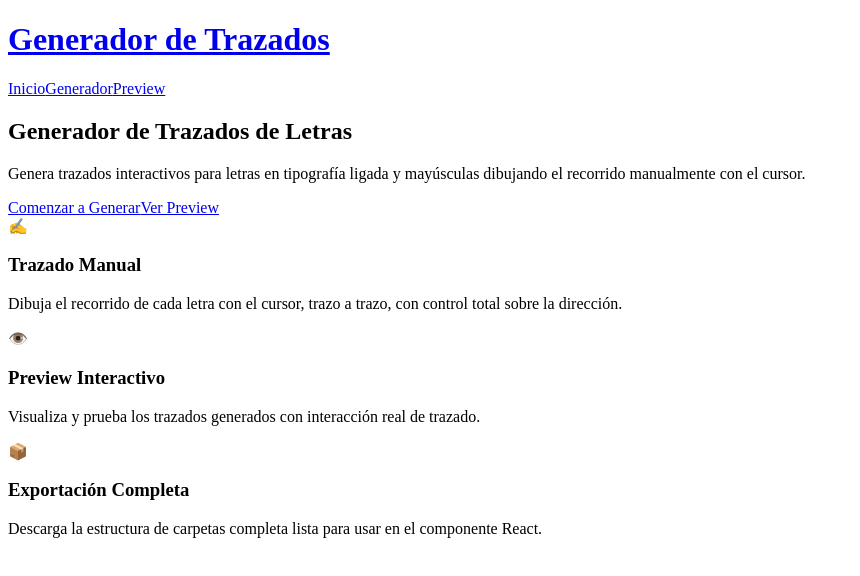
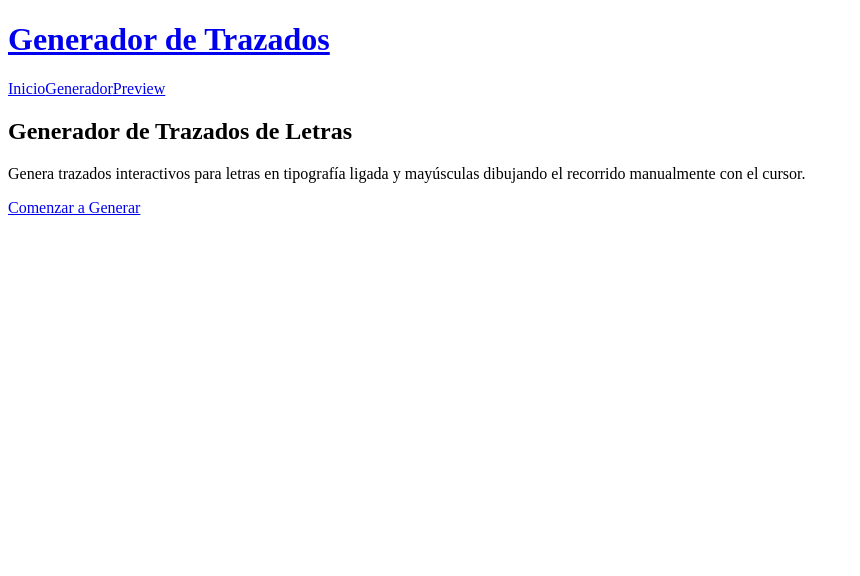
Before and after one commit to luiswalteru/pruebas-trazados, a React (Vite) app: page / in a window 1280 px wide. Shown: the top 576 px of the page, without its empty margins (0-860 px from the left). Built offline with nearby package versions, Linux system fonts and the light colour scheme; the HTML template or start-up script is replaced by a standard one.

Commit message:
fix: fixes interfaz

```diff
--- a/src/pages/GeneratorPage.jsx
+++ b/src/pages/GeneratorPage.jsx
@@ -235,7 +235,7 @@ export default function GeneratorPage() {
           <div className="svg-mode-info">
             <p>Dibujarás el recorrido de cada trazado con el cursor en el paso 3.</p>
             <p style={{ fontSize: '0.85rem', color: '#888', marginBottom: 12 }}>
-              Opcionalmente, carga una fuente como referencia visual para ver la forma de las letras mientras dibujas.
+              Carga la fuente de referencia sobre la cual se realizará el trazado.
             </p>
             <div style={{ display: 'flex', gap: 10, justifyContent: 'center', alignItems: 'center', flexWrap: 'wrap' }}>
               <input
@@ -246,9 +246,9 @@ export default function GeneratorPage() {
                 style={{ display: 'none' }}
               />
               <button className="btn btn-secondary" onClick={() => refFontInputRef.current?.click()}>
-                {refFontName ? `Referencia: ${refFontName}` : 'Cargar fuente de referencia (opcional)'}
+                {refFontName ? `Referencia: ${refFontName}` : 'Cargar fuente de referencia'}
               </button>
-              <button className="btn btn-primary" onClick={() => setCurrentStep(2)}>
+              <button className="btn btn-primary" onClick={() => setCurrentStep(2)} disabled={!refFont}>
                 Siguiente →
               </button>
             </div>
--- a/src/pages/HomePage.jsx
+++ b/src/pages/HomePage.jsx
@@ -13,27 +13,6 @@ export default function HomePage() {
           <Link to="/generator" className="btn btn-primary btn-lg">
             Comenzar a Generar
           </Link>
-          <Link to="/preview" className="btn btn-secondary btn-lg">
-            Ver Preview
-          </Link>
-        </div>
-      </div>
-
-      <div className="features-grid">
-        <div className="feature-card">
-          <div className="feature-icon">✍️</div>
-          <h3>Trazado Manual</h3>
-          <p>Dibuja el recorrido de cada letra con el cursor, trazo a trazo, con control total sobre la dirección.</p>
-        </div>
-        <div className="feature-card">
-          <div className="feature-icon">👁️</div>
-          <h3>Preview Interactivo</h3>
-          <p>Visualiza y prueba los trazados generados con interacción real de trazado.</p>
-        </div>
-        <div className="feature-card">
-          <div className="feature-icon">📦</div>
-          <h3>Exportación Completa</h3>
-          <p>Descarga la estructura de carpetas completa lista para usar en el componente React.</p>
         </div>
       </div>
     </div>
```
